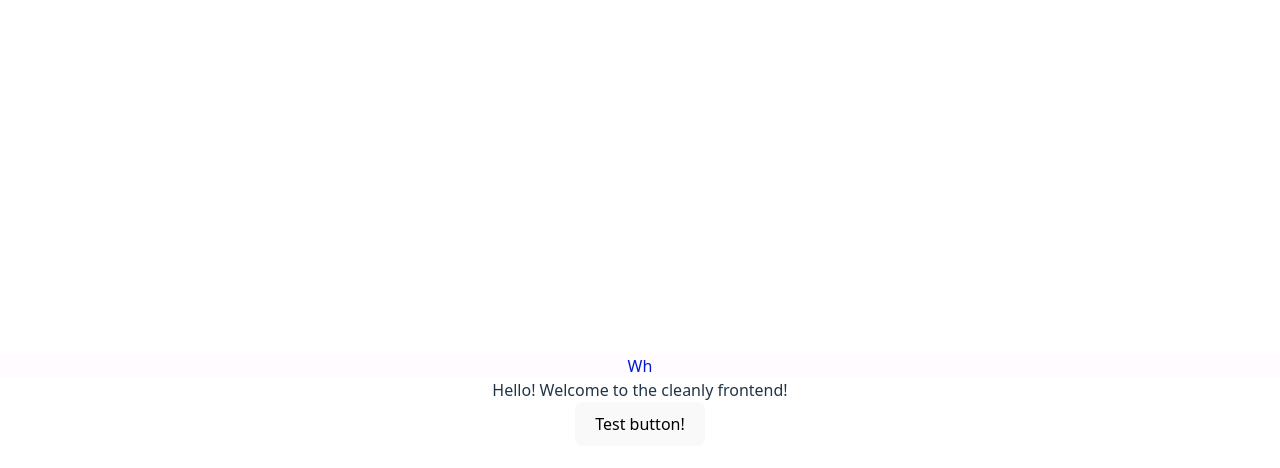
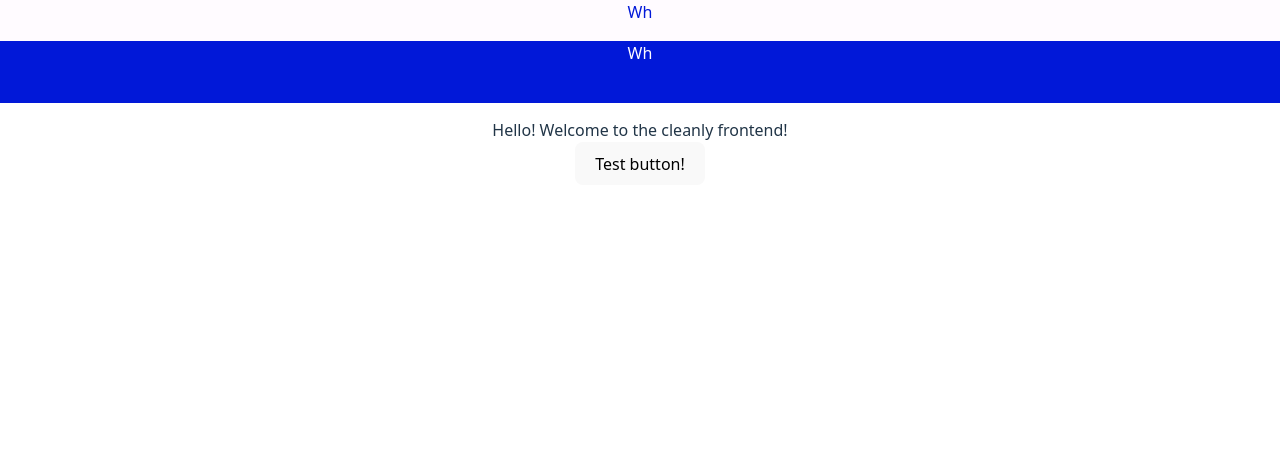
Before and after one commit to Alif-11/cleanly-client, a React (Vite) app: page / in a window 1280 px wide. Shown: the top 468 px of the page. Built offline with nearby package versions, Linux system fonts and the light colour scheme; no server answers.

Commit message:
Added blue horizontal spanning strip for navbar. Kept the above section white for upper navbar

```diff
--- a/src/App.css
+++ b/src/App.css
@@ -44,9 +44,17 @@
   color: #888;
 }
 
-
-#persistent-navbar {
+#persistent-navbar-top {
   width: 100vw;
+  height: 41px;
   background-color: #FFFBFF;
   color: #0118D8;
 }
+
+#persistent-navbar-bottom {
+  width: 100vw;
+  background-color: #0118D8;
+  color: #FFFBFF;
+  height: 62px;
+  margin-bottom: 15px;
+}
--- a/src/App.jsx
+++ b/src/App.jsx
@@ -10,9 +10,25 @@ function App() {
 
   return (
     <>
-      <div id="persistent-navbar">Wh</div>
+      <div id="persistent-navbar-top">Wh</div>
+      <div id="persistent-navbar-bottom">Wh</div>
       <div>Hello! Welcome to the cleanly frontend!</div>
-      <button onClick={(e) => { }}>Test button!</button>
+      <button onClick={async () => {
+        /* originally, you had no method: "POST" here.
+        that meant that your fetch call was defaulting the method to "GET".
+        since the /name endpoint handles POST requests, the server was unable
+        the find the /name endpoint that handled GET request, because it doesn't exist
+        */
+
+        /*
+        You can explicitly set the method to GET, and obtain the same 404 error
+        as before.
+        */
+        const res = await fetch(`${backendURL}/name`, {
+          method: "POST",
+        })
+        console.log("You clicked the 'test button' on the Cleanly HomePage.");
+      }}>Test button!</button>
     </>
   )
   /*
--- a/src/index.css
+++ b/src/index.css
@@ -4,8 +4,8 @@
   font-weight: 400;
 
   color-scheme: light dark;
-  color: #FFFBFF;
-  background-color: #0118D8;
+  color: #0118D8;
+  background-color: #FFFBFF;
 
   font-synthesis: none;
   text-rendering: optimizeLegibility;
@@ -25,8 +25,6 @@ a:hover {
 
 body {
   margin: 0;
-  display: flex;
-  place-items: center;
   min-width: 320px;
   min-height: 100vh;
 }
```
